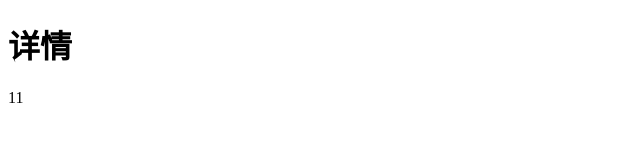
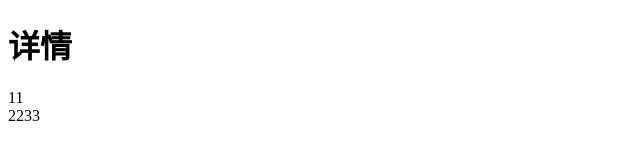
Before and after one commit to oujiaru/ojr, a plain HTML site: page ojr/list.html in a window 1280 px wide. Shown: the full height of the page, 0-640 px from the left. Drawn offline with Linux system fonts and the light colour scheme.

Commit message:
详情随便加的

```diff
--- a/ojr/list.html
+++ b/ojr/list.html
@@ -7,5 +7,6 @@
 <body>
 	<h1>详情</h1>
 	<div>11</div>
+	<div>2233</div>
 </body>
 </html>
```
